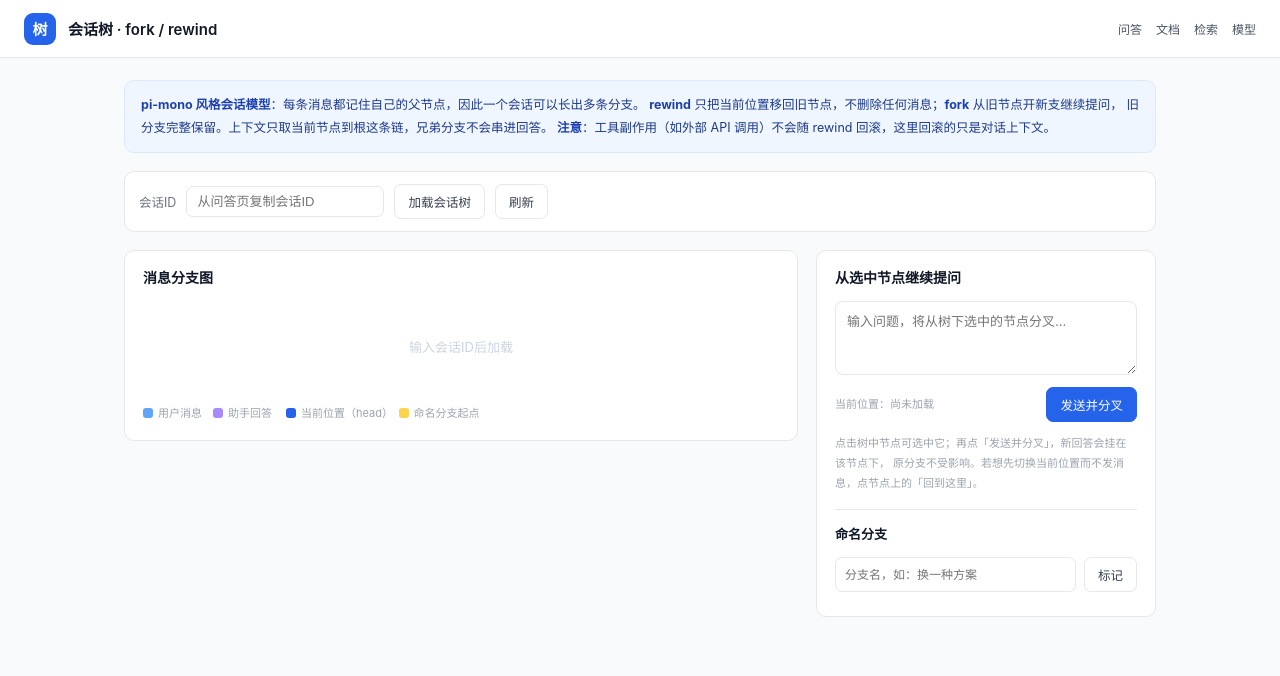
After one commit to JOYLIN7777/water-rag-demo, a Spring Boot app: page /tree.html in a window 1280 px wide. The commit adds this page. Shown: the top 676 px of the page. Run offline with Spring Boot 4, Linux system fonts and the light colour scheme; some of the project's set-up classes (security, data sources, template engines, error pages and the like) are left out, and stand-ins take their place.

Commit message:
feat: pi-mono风格会话树——Redis消息树+fork/rewind+分支上下文隔离，新增会话树可视化页

```diff
--- a/src/main/resources/static/index.html
+++ b/src/main/resources/static/index.html
@@ -144,6 +144,7 @@
       <div>
         <button class="text-btn" onclick="testTool()">工具演示</button>
         <button class="text-btn" onclick="clearHistory()">清空历史</button>
+        <a class="text-btn nav-link" id="treeLink" href="tree.html">会话树</a>
         <a class="text-btn nav-link" href="search.html">检索实验</a>
         <a class="text-btn nav-link" href="models.html">模型配置</a>
         <a class="text-btn nav-link" href="manage.html">文档管理</a>
@@ -187,6 +188,7 @@ function newSession(){
 }
 function switchSession(id){
   currentId=id;messages=[];renderMessages();hideError();
+  document.getElementById('treeLink').href='tree.html?sid='+encodeURIComponent(id);
   fetch('/api/chat/history?sessionId='+encodeURIComponent(id)).then(r=>r.json()).then(list=>{
     if(currentId!==id)return;
     messages=list.map(m=>({role:m.role,content:m.content,sources:[],streaming:false}));
--- /dev/null
+++ b/src/main/resources/static/tree.html
@@ -0,0 +1,190 @@
+<!DOCTYPE html>
+<html lang="zh-CN">
+<head>
+<meta charset="UTF-8">
+<meta name="viewport" content="width=device-width, initial-scale=1.0">
+<title>会话树 · fork / rewind</title>
+<style>
+:root{--primary:#2563eb;--border:#e5e7eb;--muted:#6b7280;--bg:#f9fafb}
+*{box-sizing:border-box}
+body{margin:0;font-family:-apple-system,BlinkMacSystemFont,"Segoe UI","PingFang SC","Microsoft YaHei",sans-serif;color:#1f2937;background:var(--bg);font-size:14px}
+button{font-family:inherit;cursor:pointer}
+button:disabled{cursor:not-allowed;opacity:.5}
+.topbar{height:58px;background:#fff;border-bottom:1px solid var(--border);display:flex;align-items:center;justify-content:space-between;padding:0 24px;position:sticky;top:0;z-index:5}
+.top-left{display:flex;align-items:center;gap:12px}
+.brand-mark{width:32px;height:32px;border-radius:9px;background:var(--primary);color:#fff;display:flex;align-items:center;justify-content:center;font-size:15px;font-weight:600}
+.topbar-title{font-size:15px;font-weight:600;color:#111827}
+.nav a{color:#4b5563;text-decoration:none;font-size:12px;margin-left:14px}
+.nav a:hover{color:var(--primary)}
+.page{max-width:1080px;margin:0 auto;padding:22px 24px 60px}
+.intro{background:#eff6ff;border:1px solid #dbeafe;border-radius:10px;padding:13px 16px;color:#1e3a8a;font-size:12.5px;line-height:1.8;margin-bottom:18px}
+.intro b{color:#1e40af}
+.toolbar{display:flex;gap:10px;align-items:center;flex-wrap:wrap;background:#fff;border:1px solid var(--border);border-radius:10px;padding:12px 14px;margin-bottom:18px}
+.toolbar label{font-size:12.5px;color:var(--muted)}
+.toolbar input[type=text]{border:1px solid var(--border);border-radius:7px;padding:7px 10px;font-size:13px;min-width:180px}
+.btn{border:1px solid var(--border);background:#fff;color:#374151;border-radius:7px;padding:7px 13px;font-size:12.5px}
+.btn:hover{border-color:#93c5fd;color:var(--primary);background:#f8fbff}
+.btn-primary{background:var(--primary);border-color:var(--primary);color:#fff}
+.btn-primary:hover{background:#1d4ed8;color:#fff}
+.layout{display:grid;grid-template-columns:1fr 340px;gap:18px;align-items:start}
+.panel{background:#fff;border:1px solid var(--border);border-radius:10px;padding:16px 18px}
+.panel h3{margin:0 0 14px;font-size:14px;color:#111827}
+.legend{font-size:11px;color:#9ca3af;margin-top:12px;line-height:1.8}
+.legend i{display:inline-block;width:10px;height:10px;border-radius:3px;margin-right:5px;vertical-align:-1px}
+.node{position:relative;padding:9px 12px 9px 14px;margin:6px 0 6px var(--indent,0px);border:1px solid var(--border);border-radius:9px;background:#fff;cursor:pointer;transition:all .15s}
+.node:hover{border-color:#93c5fd;background:#f8fbff}
+.node.user{background:#f5f8ff;border-left:3px solid #60a5fa}
+.node.assistant{border-left:3px solid #a78bfa}
+.node.head{box-shadow:0 0 0 2px #2563eb33;border-color:var(--primary)}
+.node-head{display:flex;align-items:center;gap:8px;font-size:11.5px;color:var(--muted);margin-bottom:5px;flex-wrap:wrap}
+.role-tag{font-weight:600;color:#1e3a8a}
+.node.assistant .role-tag{color:#6d28d9}
+.head-tag{background:#2563eb;color:#fff;border-radius:9px;padding:1px 7px;font-size:10px}
+.branch-tag{background:#fef3c7;color:#92400e;border-radius:9px;padding:1px 7px;font-size:10px}
+.node-text{font-size:12.5px;line-height:1.6;color:#374151;white-space:pre-wrap;word-break:break-word;max-height:66px;overflow:hidden}
+.node-actions{display:flex;gap:6px;margin-top:7px;opacity:0;transition:opacity .15s}
+.node:hover .node-actions{opacity:1}
+.mini{border:1px solid var(--border);background:#fff;border-radius:5px;padding:3px 8px;font-size:11px;color:#4b5563}
+.mini:hover{background:#eff6ff;color:var(--primary);border-color:#93c5fd}
+.empty{color:#cbd5e1;text-align:center;padding:36px 0;font-size:13px}
+#msg{font-size:12px;margin:0 0 12px;padding:8px 10px;border-radius:6px;display:none}
+#msg.ok{background:#ecfdf5;color:#047857;border:1px solid #a7f3d0;display:block}
+#msg.err{background:#fef2f2;color:#b91c1c;border:1px solid #fecaca;display:block}
+.ask-box textarea{width:100%;min-height:74px;border:1px solid var(--border);border-radius:8px;padding:9px 11px;font-size:13px;resize:vertical;font-family:inherit}
+.ask-box .row{display:flex;align-items:center;justify-content:space-between;margin-top:9px;gap:8px}
+.ask-box .hint{font-size:11px;color:#9ca3af;line-height:1.5}
+</style>
+</head>
+<body>
+<header class="topbar">
+  <div class="top-left"><div class="brand-mark">树</div><div class="topbar-title">会话树 · fork / rewind</div></div>
+  <nav class="nav"><a href="index.html">问答</a><a href="manage.html">文档</a><a href="search.html">检索</a><a href="models.html">模型</a></nav>
+</header>
+
+<div class="page">
+  <div class="intro">
+    <b>pi-mono 风格会话模型</b>：每条消息都记住自己的父节点，因此一个会话可以长出多条分支。
+    <b>rewind</b> 只把当前位置移回旧节点，不删除任何消息；<b>fork</b> 从旧节点开新支继续提问，
+    旧分支完整保留。上下文只取当前节点到根这条链，兄弟分支不会串进回答。
+    <b>注意</b>：工具副作用（如外部 API 调用）不会随 rewind 回滚，这里回滚的只是对话上下文。
+  </div>
+
+  <div class="toolbar">
+    <label>会话ID</label><input type="text" id="sid" placeholder="从问答页复制会话ID">
+    <button class="btn" onclick="load()">加载会话树</button>
+    <button class="btn" onclick="location.reload()">刷新</button>
+    <span id="stat" style="font-size:11.5px;color:#9ca3af;margin-left:auto"></span>
+  </div>
+
+  <div class="layout">
+    <div class="panel">
+      <h3>消息分支图</h3>
+      <div id="msg"></div>
+      <div id="tree"><div class="empty">输入会话ID后加载</div></div>
+      <div class="legend">
+        <i style="background:#60a5fa"></i>用户消息　<i style="background:#a78bfa"></i>助手回答
+        <i style="background:var(--primary)"></i>当前位置（head）　<i style="background:#fcd34d"></i>命名分支起点
+      </div>
+    </div>
+    <div class="panel">
+      <h3>从选中节点继续提问</h3>
+      <div class="ask-box">
+        <textarea id="q" placeholder="输入问题，将从树下选中的节点分叉…"></textarea>
+        <div class="row">
+          <span class="hint" id="selHint">当前位置：尚未加载</span>
+          <button class="btn btn-primary" onclick="ask()">发送并分叉</button>
+        </div>
+      </div>
+      <div class="legend">
+        点击树中节点可选中它；再点「发送并分叉」，新回答会挂在该节点下，
+        原分支不受影响。若想先切换当前位置而不发消息，点节点上的「回到这里」。
+      </div>
+      <div style="border-top:1px solid var(--border);margin-top:16px;padding-top:14px">
+        <h3 style="font-size:13px">命名分支</h3>
+        <div style="display:flex;gap:8px;margin-bottom:8px">
+          <input type="text" id="branchName" placeholder="分支名，如：换一种方案" style="flex:1;border:1px solid var(--border);border-radius:7px;padding:6px 9px;font-size:12px">
+          <button class="btn" onclick="forkBranch()">标记</button>
+        </div>
+        <div id="branchList" class="hint"></div>
+      </div>
+    </div>
+  </div>
+</div>
+
+<script>
+let treeData=null,selectedId=null;
+function esc(s){return String(s==null?'':s).replace(/[&<>"']/g,c=>({'&':'&amp;','<':'&lt;','>':'&gt;','"':'&quot;',"'":'&#39;'}[c]))}
+function sid(){return document.getElementById('sid').value.trim()}
+function tip(text,ok){const el=document.getElementById('msg');el.textContent=text;el.className=ok?'ok':'err'}
+function childrenOf(nodes,parent){return nodes.filter(n=>n.parentId===parent)}
+
+function buildTree(nodes,parentId,depth,out){
+  childrenOf(nodes,parentId).forEach(n=>{
+    const isHead=n.id===treeData.head;
+    const indent=depth*22;
+    const branch=n.branch?'<span class="branch-tag">'+esc(n.branch)+'</span>':'';
+    const text=n.content.replace(/\n/g,' ');
+    out.push('<div class="node '+n.role+(isHead?' head':'')+(n.id===selectedId?' head':'')+'" style="--indent:'+indent+'px" onclick="selectNode(\''+n.id+'\')">'+
+      '<div class="node-head"><span class="role-tag">'+(n.role==='user'?'用户':'助手')+'</span>'+
+      (isHead?'<span class="head-tag">当前</span>':'')+branch+
+      '<span style="margin-left:auto">'+esc(n.ts?n.ts.slice(11,19):'')+'</span></div>'+
+      '<div class="node-text">'+esc(text.length>150?text.slice(0,150)+'…':text)+'</div>'+
+      '<div class="node-actions">'+
+        '<button class="mini" onclick="event.stopPropagation();rewind(\''+n.id+'\')">回到这里</button>'+
+      '</div></div>');
+    buildTree(nodes,n.id,depth+1,out);
+  });
+}
+function renderTree(){
+  if(!treeData||!treeData.nodes.length){document.getElementById('tree').innerHTML='<div class="empty">该会话还没有消息</div>';return}
+  const out=[];buildTree(treeData.nodes,'root',0,out);
+  document.getElementById('tree').innerHTML=out.join('');
+  document.getElementById('stat').textContent=treeData.nodes.length+' 个节点 · '+Object.keys(treeData.branches||{}).length+' 个命名分支';
+  const bl=document.getElementById('branchList');
+  const entries=Object.entries(treeData.branches||{});
+  bl.innerHTML=entries.length?entries.map(([name,id])=>esc(name)+' → '+esc(id.slice(0,8))).join('<br>'):'（暂无命名分支）';
+  const hint=selectedId?('选中节点：'+selectedId.slice(0,8)+(selectedId===treeData.head?'（当前）':'')):('当前位置：'+(treeData.head?treeData.head.slice(0,8):'根'));
+  document.getElementById('selHint').textContent=hint;
+}
+function selectNode(id){selectedId=id;renderTree()}
+async function load(){
+  const s=sid();if(!s){tip('请先填写会话ID',false);return}
+  try{
+    const r=await fetch('/api/chat/tree?sessionId='+encodeURIComponent(s));
+    treeData=await r.json();selectedId=treeData.head||null;renderTree();tip('已加载',true);
+  }catch(e){tip('加载失败：'+e.message,false)}
+}
+async function rewind(id){
+  try{
+    const r=await fetch('/api/chat/rewind?sessionId='+encodeURIComponent(sid())+'&nodeId='+encodeURIComponent(id),{method:'POST'});
+    const j=await r.json();if(!r.ok)throw new Error(j.error||'HTTP '+r.status);
+    selectedId=id;await load();tip('已回到该节点，后续提问将从这里继续',true);
+  }catch(e){tip('rewind 失败：'+e.message,false)}
+}
+async function forkBranch(){
+  const name=document.getElementById('branchName').value.trim();
+  if(!selectedId){tip('请先在树中选中一个节点',false);return}
+  if(!name){tip('请填写分支名',false);return}
+  try{
+    const r=await fetch('/api/chat/fork?sessionId='+encodeURIComponent(sid())+'&nodeId='+encodeURIComponent(selectedId)+'&name='+encodeURIComponent(name),{method:'POST'});
+    const j=await r.json();if(!r.ok)throw new Error(j.error||'HTTP '+r.status);
+    document.getElementById('branchName').value='';await load();tip('分支已标记，从该节点发送提问即可开新支',true);
+  }catch(e){tip('fork 失败：'+e.message,false)}
+}
+async function ask(){
+  const q=document.getElementById('q').value.trim();
+  if(!q){tip('请输入问题',false);return}
+  if(!sid()){tip('请先填写会话ID',false);return}
+  try{
+    const body={sessionId:sid(),question:q,parentId:selectedId||null};
+    const r=await fetch('/api/chat/stream',{method:'POST',headers:{'Content-Type':'application/json'},body:JSON.stringify(body)});
+    if(!r.ok)throw new Error('HTTP '+r.status);
+    await r.text();
+    document.getElementById('q').value='';await load();tip('已生成，新节点挂到选中节点下',true);
+  }catch(e){tip('提问失败：'+e.message,false)}
+}
+// 支持从问答页通过 URL 参数带入会话ID
+const u=new URLSearchParams(location.search).get('sid');if(u)document.getElementById('sid').value=u;
+</script>
+</body>
+</html>
```
Also changed, not shown: src/main/java/com/joylin/waterkb/memory/ConversationTreeStore.java (added, +212 -0 lines), src/main/java/com/joylin/waterkb/memory/RedisConversationStore.java (deleted, +0 -129 lines), src/main/java/com/joylin/waterkb/memory/TreeNode.java (added, +33 -0 lines), src/main/java/com/joylin/waterkb/rag/RagChatService.java (+62 -12 lines), src/main/java/com/joylin/waterkb/web/ChatController.java (+51 -9 lines), src/main/java/com/joylin/waterkb/web/dto/ChatRequest.java (+7 -2 lines).
